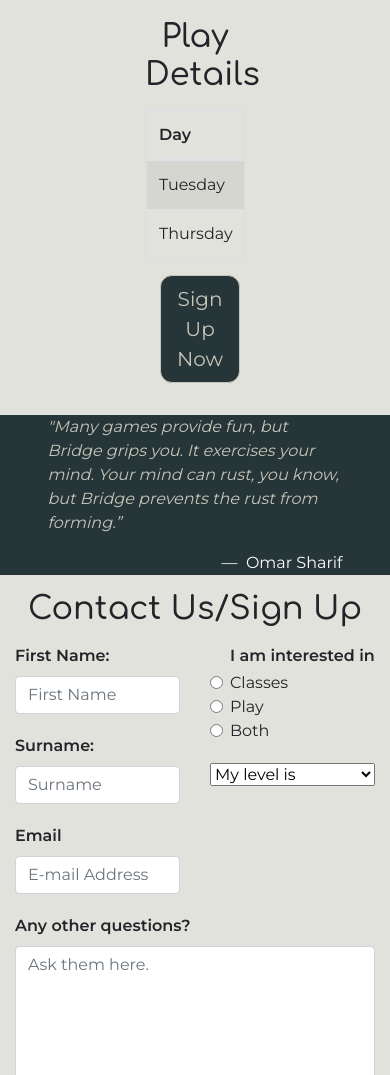
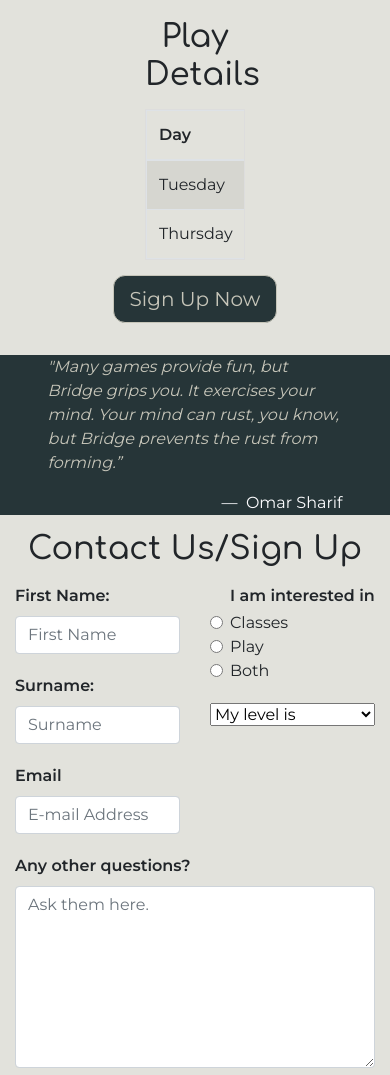
Before and after one commit to ConacBreslin/CBBridge, a plain HTML site: page index.html in a window 390 px wide. Shown: the part 3134-4209 px from the top of the page. Drawn offline with nearby package versions, Linux system fonts and the light colour scheme.

Commit message:
fix play section button to retain shape on iphone

```diff
--- a/assets/css/style.css
+++ b/assets/css/style.css
@@ -317,4 +317,3 @@ footer a:hover {
 
 #footer-row {
     padding-top:15px;}
-}
--- a/index.html
+++ b/index.html
@@ -672,15 +672,19 @@
 
                         </table>
                         </div>
-                        <div class="col-12 text-center">
 
-                            <button type="button" class="btn btn-lg btn-signup"><a href="#signup-heading">Sign Up
-                                    Now</a></button>
-                        </div>
+
 
                 </div>
 
 
+            </div>
+            <div class="row">
+
+                <div class="col-12 text-center">
+                <button type="button" class="btn btn-lg btn-signup"><a href="#signup-heading">Sign Up
+                        Now</a></button>
+            </div>
             </div>
         </div>
 
@@ -688,7 +692,7 @@
 
     <!--        /Play Bridge        -->
 
-    <!------------------Inspirational Quote 3------------------------------------------->
+    <!--        Inspirational Quote 3       -->
     <div class="container">
         <div class="row inspirational-quote">
             <div class="col-10 offset-1 ">
```
